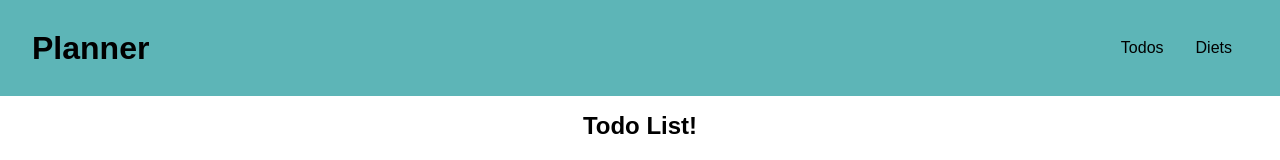
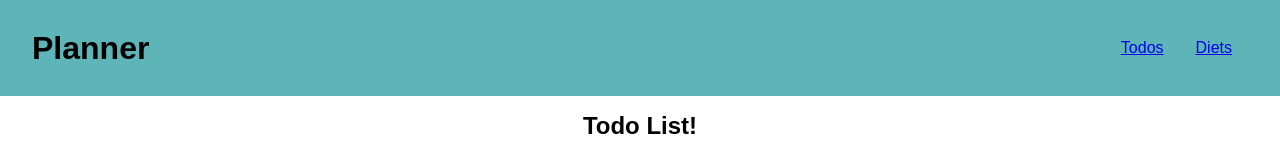
Before and after one commit to jeehee1/todos-react-app, a React (Create React App) app: page /todos in a window 1280 px wide. Shown: the top 160 px of the page. Built offline with nearby package versions, Linux system fonts and the light colour scheme; no server answers; the HTML template or start-up script is replaced by a standard one.

Commit message:
link navigation with component

```diff
--- a/src/components/layout/MainNavigation.js
+++ b/src/components/layout/MainNavigation.js
@@ -1,3 +1,4 @@
+import { Link } from 'react-router-dom';
 import classes from './MainNavigation.module.css'
 
 const MainNavigation = () => {
@@ -6,8 +7,12 @@ const MainNavigation = () => {
             <div className={classes.logo}>Planner</div>
             <nav className={classes.nav}>
                 <ul className={classes.menu}>
-                    <li>Todos</li>
-                    <li>Diets</li>
+                    <li>
+                        <Link to='/todos'>Todos</Link>
+                    </li>
+                    <li>
+                        <Link to='diets'>Diets</Link>
+                    </li>
                 </ul>
             </nav>
         </header>
```
